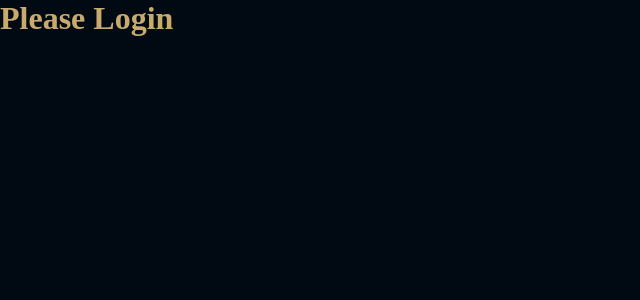
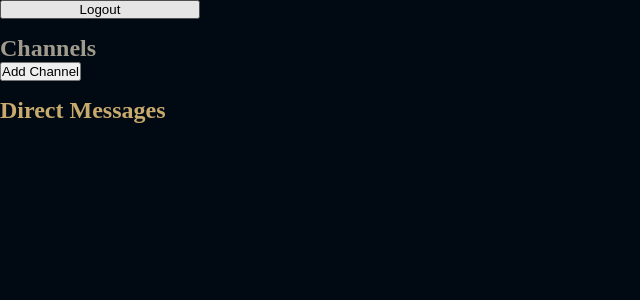
Before and after one commit to cj4397/Slack-ap, a Next.js app: page /dashboard in a window 1280 px wide. Before the commit this address had no page. Shown: the top 300 px of the page, without its empty margins (0-640 px from the left). Built offline with nearby package versions, Linux system fonts and the light colour scheme.

Commit message:
remove item and private route

```diff
--- a/src/app/dashboard/layout.tsx
+++ b/src/app/dashboard/layout.tsx
@@ -17,10 +17,10 @@ export default function DashboardLayout(props: { children: React.ReactNode }) {
   };
 
   return (
-    <PrivateRoute>
+
     <section>
       <Grid2 container spacing={2}>
-          <Grid2 item xs={2}>
+        <Grid2 xs={2}>
           <Stack direction="column" spacing={2}>
             <button onClick={handleLogout}>Logout</button>
             <div>
@@ -32,11 +32,11 @@ export default function DashboardLayout(props: { children: React.ReactNode }) {
             </div>
           </Stack>
         </Grid2>
-          <Grid2 item xs={12} md={9}>
+        <Grid2 xs={12} md={9}>
           {props.children}
         </Grid2>
       </Grid2>
     </section>
-    </PrivateRoute>
+
   );
 }
```
Lines whose indentation alone changed are shown as unchanged.
